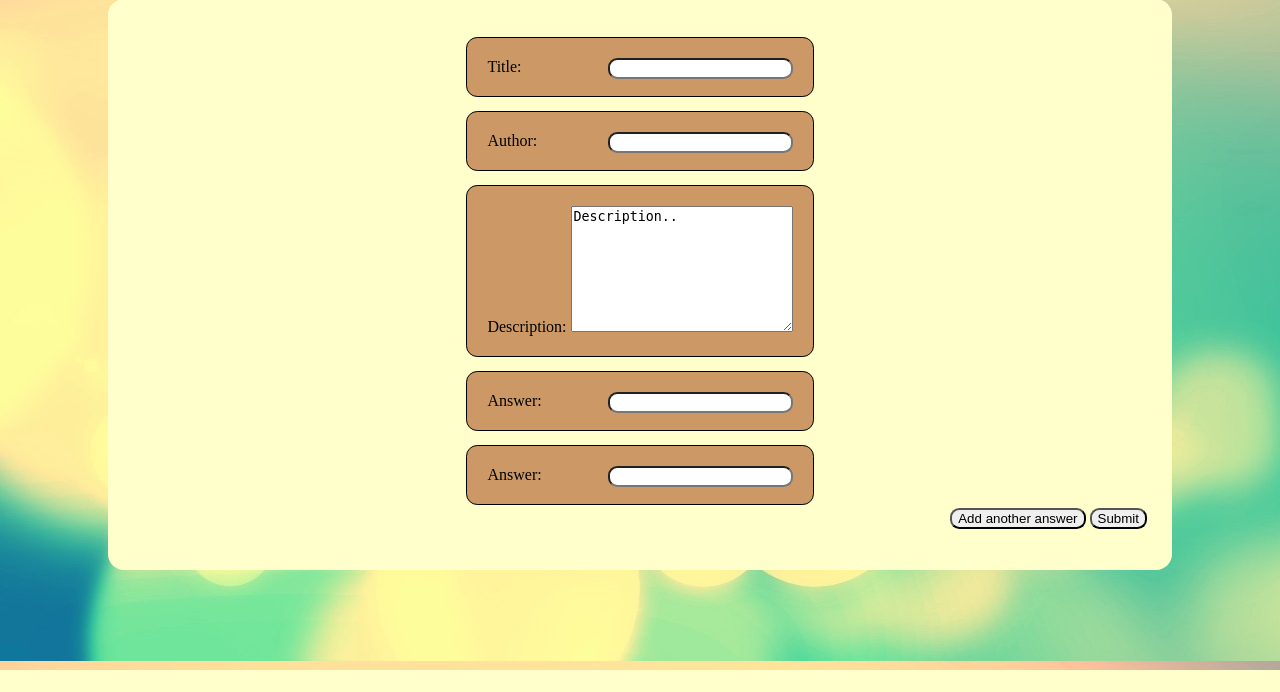
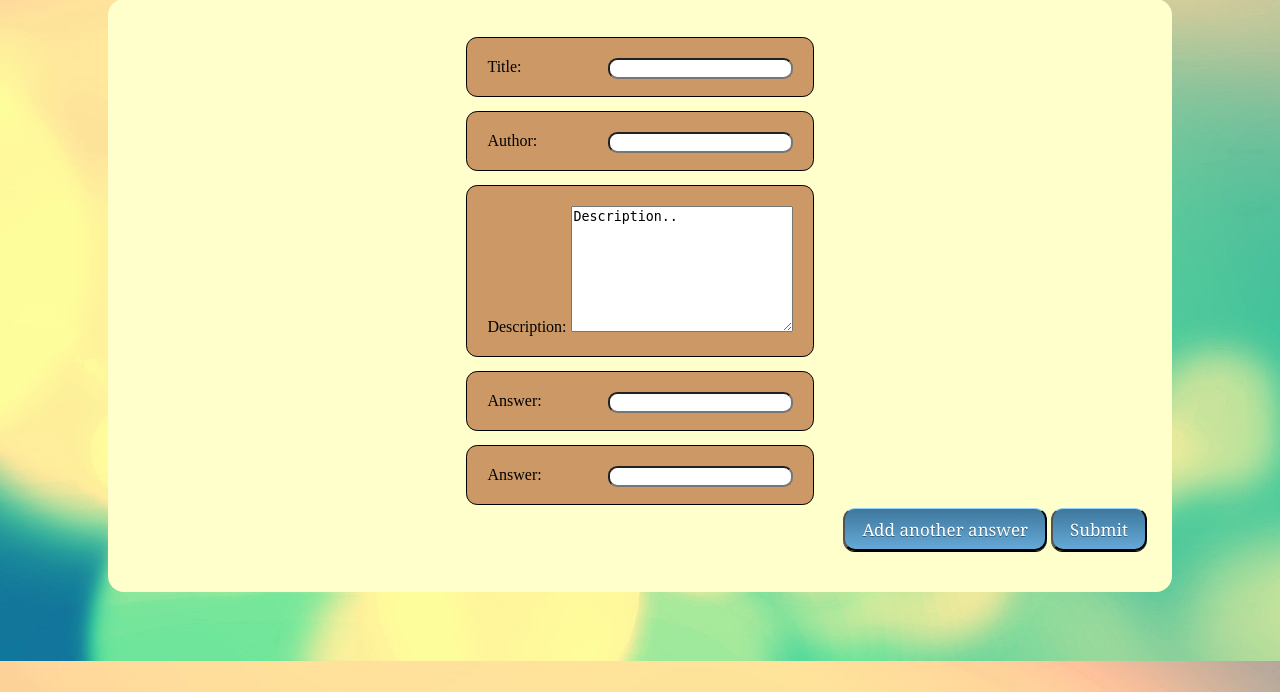
Before and after one commit to meet-projects/survme-y2-2013, a Django app: page /new/ in a window 1280 px wide. Shown: the part 419-1111 px from the top of the page. Before the commit the page ends 1089 px from the top, so only its background shows below. Run offline with Django 3.2, Linux system fonts and the light colour scheme.

Commit message:
adding files

```diff
--- a/home/static/css/newsurvey.css
+++ b/home/static/css/newsurvey.css
@@ -15,3 +15,35 @@ vertical-align:middle;
 	border-radius:0.7em 0.7em 0.7em 0.7em;
 	vertical-align:middle;
 }
+
+.button {
+   border-top: 1px solid #96d1f8;
+   background: #65a9d7;
+   background: -webkit-gradient(linear, left top, left bottom, from(#3e779d), to(#65a9d7));
+   background: -webkit-linear-gradient(top, #3e779d, #65a9d7);
+   background: -moz-linear-gradient(top, #3e779d, #65a9d7);
+   background: -ms-linear-gradient(top, #3e779d, #65a9d7);
+   background: -o-linear-gradient(top, #3e779d, #65a9d7);
+   padding: 8.5px 17px;
+   -webkit-border-radius: 12px;
+   -moz-border-radius: 12px;
+   border-radius: 12px;
+   -webkit-box-shadow: rgba(0,0,0,1) 0 1px 0;
+   -moz-box-shadow: rgba(0,0,0,1) 0 1px 0;
+   box-shadow: rgba(0,0,0,1) 0 1px 0;
+   text-shadow: rgba(0,0,0,.4) 0 1px 0;
+   color: white;
+   font-size: 17px;
+   font-family: Georgia, serif;
+   text-decoration: none;
+   vertical-align: middle;
+   }
+.button:hover {
+   border-top-color: #28597a;
+   background: #28597a;
+   color: #ccc;
+   }
+.button:active {
+   border-top-color: #1b435e;
+   background: #1b435e;
+   }
--- a/home/templates/newsurvey.html
+++ b/home/templates/newsurvey.html
@@ -31,8 +31,8 @@
 				</table>
 		</div>
 				<div>
-					<div align="right"><input id="add" type= "button" value= "Add another answer">
-					<input type= "submit" value= "Submit"></div>
+					<div align="right"><input id="add" type= "button" value= "Add another answer" class="button">
+					<input type= "submit" value= "Submit" class="button"></div>
 				</div>
 		</form>
 	</div>
```
Also changed, not shown: home/static/css/browse.css (added, +29 -0 lines).
